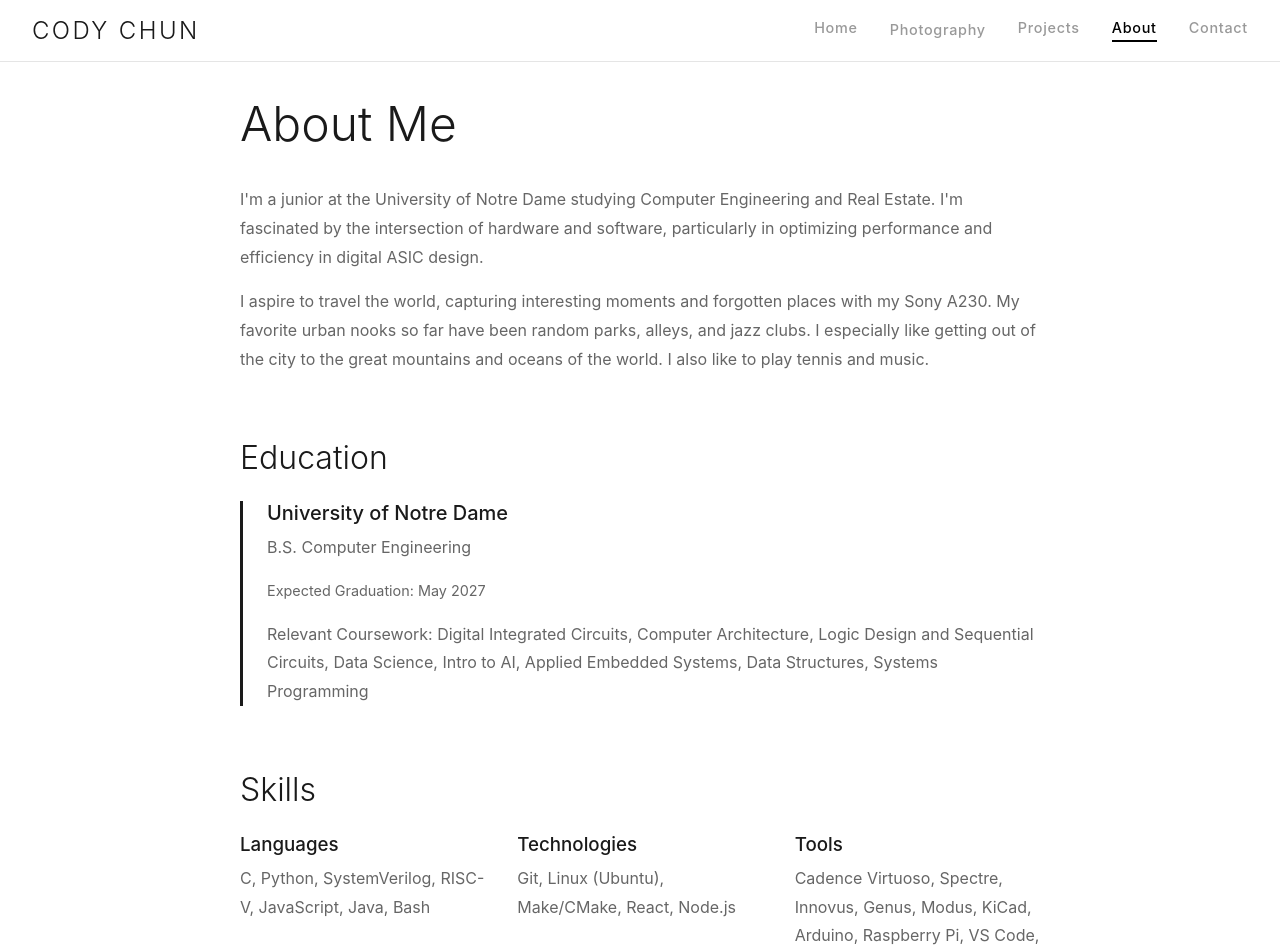
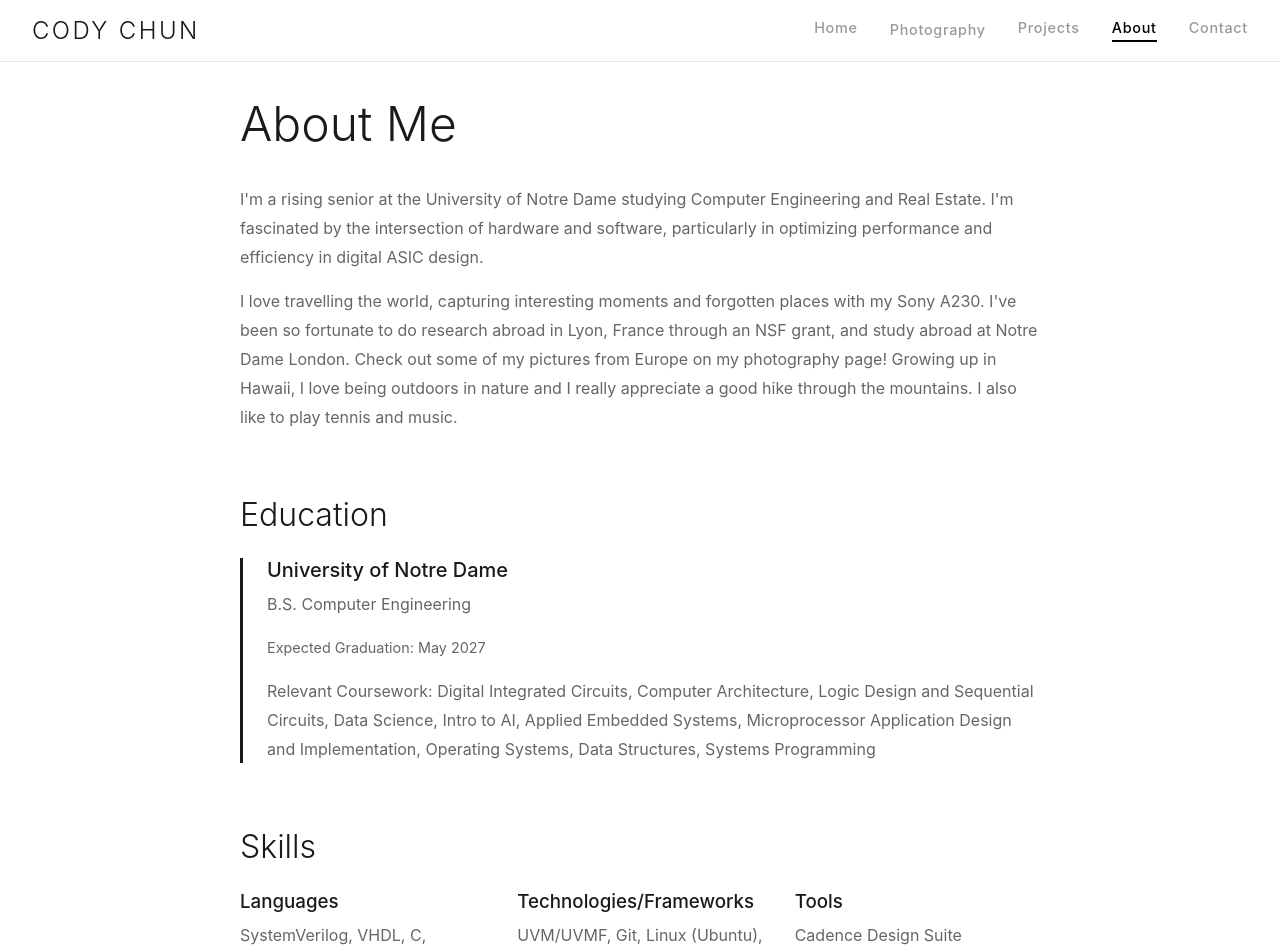
Before and after one commit to codychun/codychun.github.io, a React (Vite) app: page /about in a window 1280 px wide. Shown: the top 952 px of the page. Built offline with nearby package versions, Linux system fonts and the light colour scheme.

Commit message:
Updated personal information

```diff
--- a/src/pages/AboutPage/AboutPage.jsx
+++ b/src/pages/AboutPage/AboutPage.jsx
@@ -8,15 +8,16 @@ function AboutPage() {
       <div className="about-content">
         <section>
           <p>
-            I'm a junior at the University of Notre Dame studying Computer Engineering and Real Estate.
+            I'm a rising senior at the University of Notre Dame studying Computer Engineering and Real Estate.
             I'm fascinated by the intersection of hardware and software, particularly in optimizing performance
             and efficiency in digital ASIC design.
           </p>
 
           <p>
-            I aspire to travel the world, capturing interesting moments and forgotten places with my Sony A230.
-            My favorite urban nooks so far have been random parks, alleys, and jazz clubs. I especially like
-            getting out of the city to the great mountains and oceans of the world. I also like to play tennis and music.
+            I love travelling the world, capturing interesting moments and forgotten places with my Sony A230.
+            I've been so fortunate to do research abroad in Lyon, France through an NSF grant, and study abroad at Notre Dame London.
+            Check out some of my pictures from Europe on my photography page! Growing up in Hawaii, I love being outdoors in nature
+            and I really appreciate a good hike through the mountains. I also like to play tennis and music.
           </p>
         </section>
 
@@ -29,7 +30,7 @@ function AboutPage() {
             <p className="coursework">
               Relevant Coursework: Digital Integrated Circuits, Computer Architecture,
               Logic Design and Sequential Circuits, Data Science, Intro to AI, Applied Embedded Systems,
-              Data Structures, Systems Programming
+              Microprocessor Application Design and Implementation, Operating Systems, Data Structures, Systems Programming
             </p>
           </div>
         </section>
@@ -39,15 +40,15 @@ function AboutPage() {
           <div className="skills-grid">
             <div>
               <h3>Languages</h3>
-              <p>C, Python, SystemVerilog, RISC-V, JavaScript, Java, Bash</p>
+              <p>SystemVerilog, VHDL, C, Python, RISC-V, JavaScript, Java, Bash</p>
             </div>
             <div>
-              <h3>Technologies</h3>
-              <p>Git, Linux (Ubuntu), Make/CMake, React, Node.js</p>
+              <h3>Technologies/Frameworks</h3>
+              <p>UVM/UVMF, Git, Linux (Ubuntu), Make/CMake, React, Node.js</p>
             </div>
             <div>
               <h3>Tools</h3>
-              <p>Cadence Virtuoso, Spectre, Innovus, Genus, Modus, KiCad, Arduino, Raspberry Pi, VS Code, vim</p>
+              <p>Cadence Design Suite (Virtuoso, Spectre, Innovus, Genus, Modus), MicroSemi FPGA Libero IDE, Synopsys Synplify, KiCad, Arduino, Raspberry Pi, VS Code, vim, SolidWorks</p>
             </div>
           </div>
         </section>
--- a/src/pages/ContactPage/ContactPage.jsx
+++ b/src/pages/ContactPage/ContactPage.jsx
@@ -6,8 +6,7 @@ function ContactPage() {
       <h1>Get In Touch</h1>
 
       <p className="contact-intro">
-        I'm always open to new opportunities, collaborations, or just a chat
-        about technology and photography.
+        I'm always open to meeting new people and exciting opportunities! Feel free to reach out if you want to chat about anything!
       </p>
 
       <div className="contact-links">
--- a/src/pages/HomePage/HomePage.jsx
+++ b/src/pages/HomePage/HomePage.jsx
@@ -5,10 +5,10 @@ function HomePage() {
     <div className="home-page">
       <h1>CODY CHUN</h1>
       <p className='subtitle'>
-        Computer Engineering Student
+        Computer Engineering and Real Estate Student
       </p>
       <p className='description'>
-        Junior at the University of Notre Dame, passionate about technology and business.
+        Senior at the University of Notre Dame, passionate about technology and business.
       </p>
     </div>
   )
```
